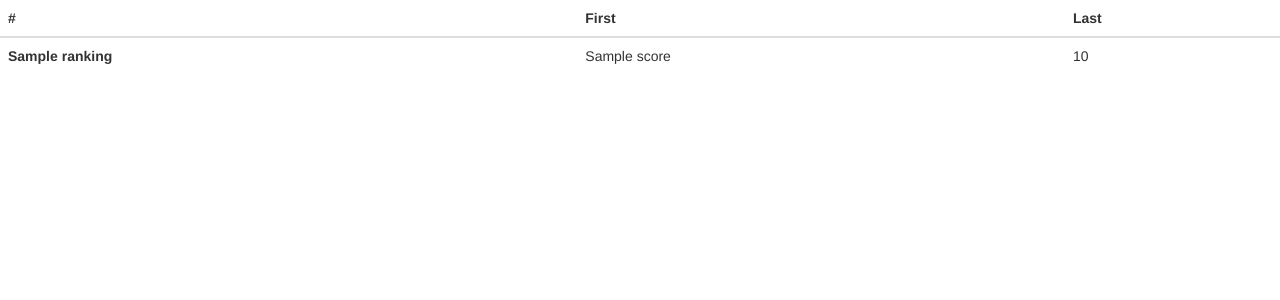
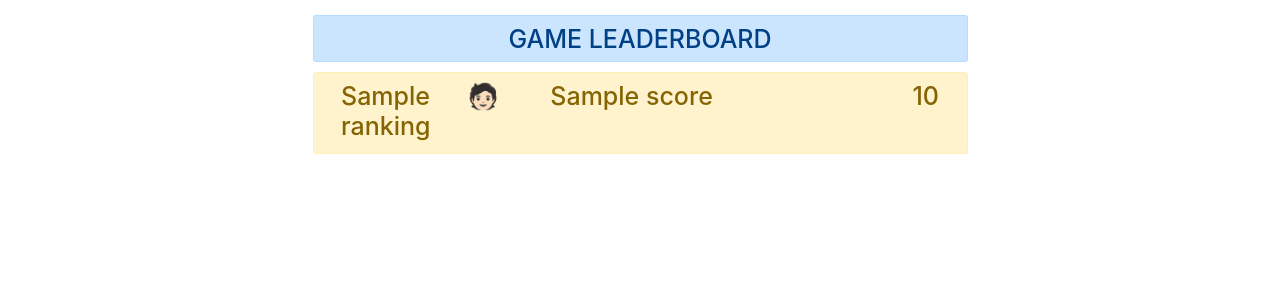
Before and after one commit to marcelooliveira/FundamentalsCockroachDB, a Flask app: template templates/index.html in a window 1280 px wide. Shown: the top 300 px of the page. Run offline with Flask 2, Linux system fonts and the light colour scheme; the template is opened without the code that fills it: most values are stand-ins (such as "Sample title", 1, 10 or a date in 2020); some libraries are stand-ins or nearby versions.

Commit message:
GAME LEADERBOARD

```diff
--- a/templates/base.html
+++ b/templates/base.html
@@ -1,37 +1,18 @@
-{# ``base.html`` is the template all our other templates derive from. While
-  Flask-Bootstrap ships with its own base, it is good form to create a custom
-  one for our app, as it allows customizing some aspects.
-
-  Deriving from bootstap/base.html gives us a basic page scaffoling.
-
-  You can find additional information about template inheritance at
-
-  http://jinja.pocoo.org/docs/templates/#template-inheritance
-#}
 {%- extends "bootstrap/base.html" %}
 
-{# We also set a default title, usually because we might forget to set one.
-  In our sample app, we will most likely just opt not to change it #}
 {% block title %}Sample App for Flask-Bootstrap{% endblock %}
 
-{# While we are at it, we also enable fixes for legacy browsers. First we
-  import the necessary macros: #}
 {% import "bootstrap/fixes.html" as fixes %}
 
-{# Then, inside the head block, we apply these. To not replace the header,
-  ``super()`` is used: #}
 {% block head %}
 {{super()}}
 
-{#- Docs: http://pythonhosted.org/Flask-Bootstrap/macros.html#fixes
-  The sample application already contains the required static files. #}
 {{fixes.ie8()}}
 {%- endblock %}
 
-{# Adding our own CSS files is also done here. Check the documentation at
-  http://pythonhosted.org/Flask-Bootstrap/basic-usage.html#available-blocks
-  for an overview. #}
 {% block styles -%}
    {{super()}}  {# do not forget to call super or Bootstrap's own stylesheets
                    will disappear! #}
+  <link rel="stylesheet" href="/static/css/site.css">
+  <link rel="stylesheet" href="https://maxcdn.bootstrapcdn.com/bootstrap/4.0.0/css/bootstrap.min.css" integrity="sha384-Gn5384xqQ1aoWXA+058RXPxPg6fy4IWvTNh0E263XmFcJlSAwiGgFAW/dAiS6JXm" crossorigin="anonymous">
 {% endblock %}
--- a/templates/index.html
+++ b/templates/index.html
@@ -1,34 +1,25 @@
-{# This simple template derives from ``base.html``. See ``base.html`` for
-  more information about template inheritance. #}
 {%- extends "base.html" %}
 
-{# Loads some of the macros included with Flask-Bootstrap. We are using the
-  utils module here to automatically render Flask's flashed messages in a
-  bootstrap friendly manner #}
 {% import "bootstrap/utils.html" as utils %}
 
+{% block content %}
 
-{# Inside the ``content`` is where you should place most of your own stuff.
-  This will keep scripts at the page end and a navbar you add on later
-  intact. #}
-{% block content %}
-<table class="table table-hover table-dark">
-  <thead>
-    <tr>
-      <th scope="col">#</th>
-      <th scope="col">First</th>
-      <th scope="col">Last</th>
-    </tr>
-  </thead>
-  <tbody>
+<div class="row mt-4">
+  <div class="col col-md-6 offset-md-3 alert alert-primary text-center">
+    <span class="h1">GAME LEADERBOARD</span>
+  </div>
+</div>
+
+<div class="row">
+  <div class="col col-md-6 offset-md-3">
     {% for score in scores %}
-    <tr>
-      <th scope="row">{{ score.ranking }}</th>
-      <td>{{ score.playername }}</td>
-      <td>{{ score.score }}</td>
-    </tr>
+    <div class="row alert alert-warning">
+      <span class="col col-md-2 mt-0 h1 text-center">{{ score.ranking }}</span>
+      <span class="col col-md-2 mt-0 h1 text-center">🧑🏻</span>
+      <span class="col col-md-4 mt-0 h1">{{ score.playername }}</span>
+      <span class="col col-md-4 mt-0 h1 text-right">{{ score.score }}</span>
+    </div>
     {% endfor %}
-  </tbody>
-</table>
+  </div>
 </div>
 {%- endblock %}
```
Also changed, not shown: static/css/site.css (added, +161 -0 lines).
